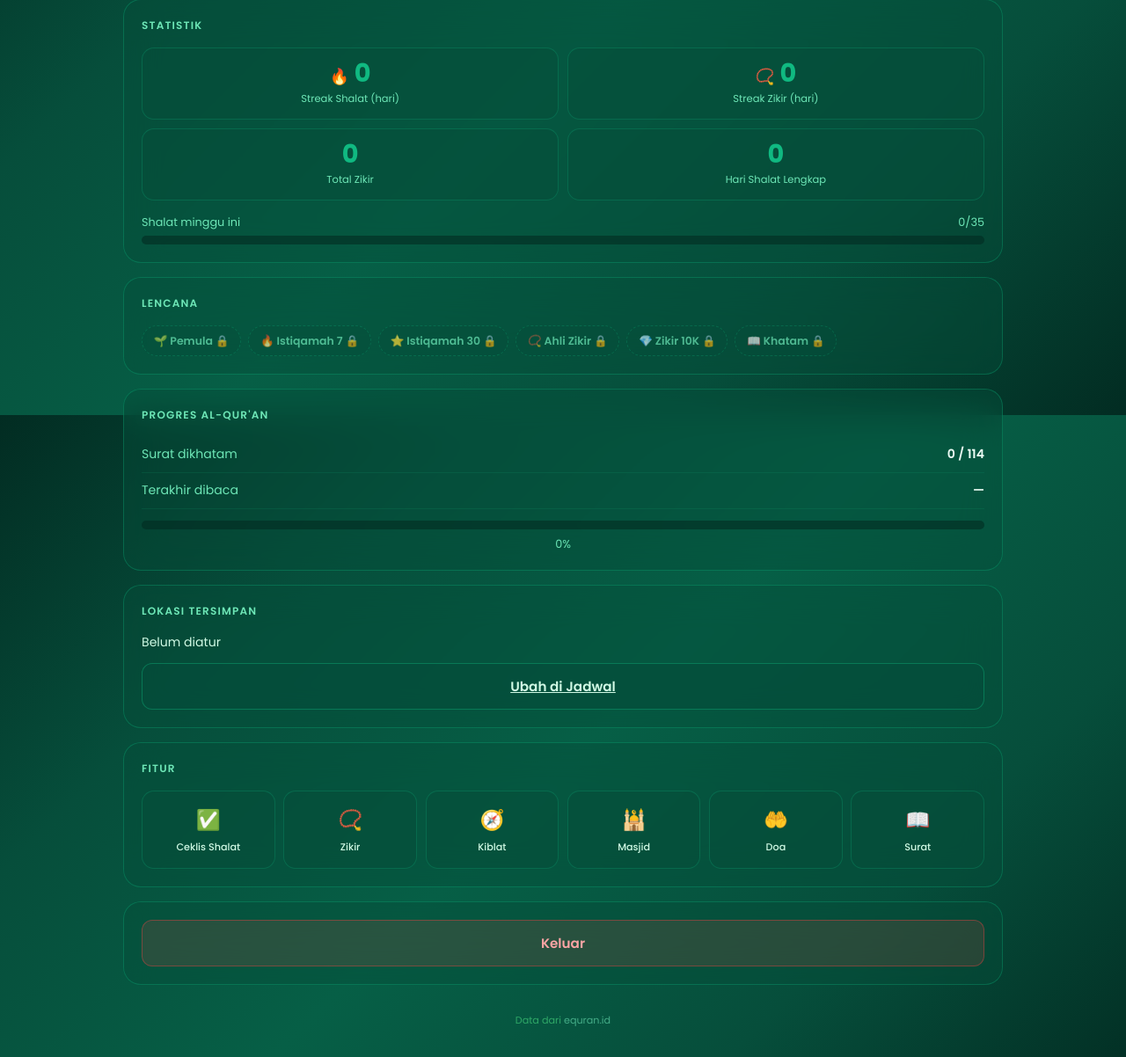
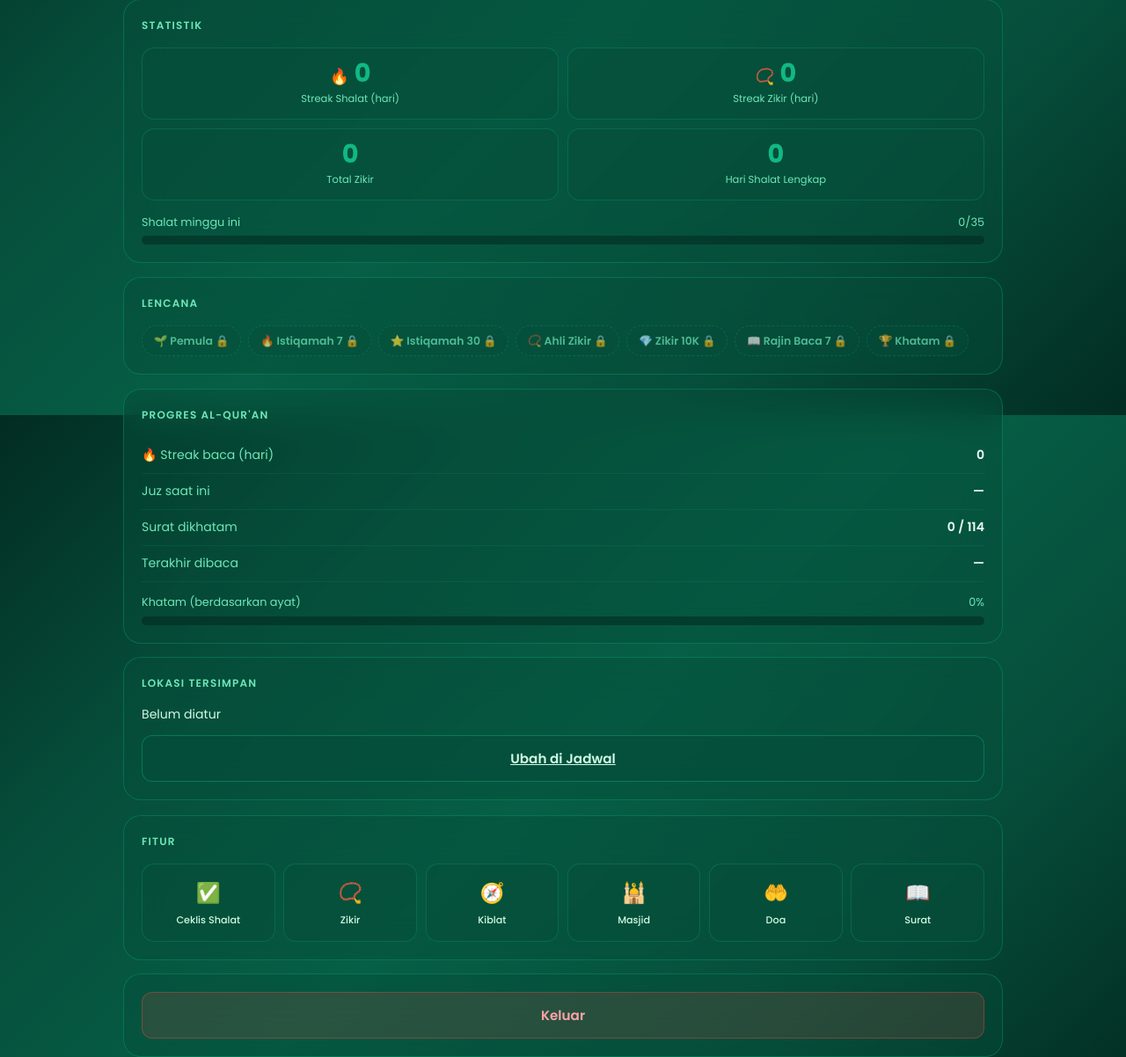
Before and after one commit to Zetakai/website-jadwal-solat-flask, a Flask app: page /profile in a window 1280 px wide. Shown: the part 328-1530 px from the top of the page at 88% size. Run offline with Flask 3, Linux system fonts and the light colour scheme; the visitor is signed in with stand-in values (Sample User, id 1); data that the repository does not hold is empty; some web fonts are replaced.

Commit message:
feat: richer Quran reading progress + reading streak
- Auto-track furthest ayat while scrolling (IntersectionObserver) plus
  explicit per-ayat 'mark here' button; auto-resume to last position
- Sticky in-surah progress bar (ayat x/y + current juz)
- Ayat-weighted khatam percent (6236 ayat) instead of surah count
- Juz math: AYAT_COUNTS + JUZ_STARTS constants, juz_of() helper
- ReadingLog model + daily reading streak in /stats, shown on profile
- Fix desktop zikir layout: totals + calendar share the right column

```diff
--- a/app/blueprints/tracker.py
+++ b/app/blueprints/tracker.py
@@ -6,8 +6,8 @@ from flask_login import login_required, current_user
 
 from ..extensions import db
 from ..models import (
-    QuranProgress, SuratRead, ZikirLog, PrayerLog,
-    ZIKIR_KEYS, PRAYER_FIELDS, TOTAL_SURAT,
+    QuranProgress, SuratRead, ZikirLog, PrayerLog, ReadingLog,
+    ZIKIR_KEYS, PRAYER_FIELDS, TOTAL_SURAT, TOTAL_JUZ, juz_of,
 )
 
 tracker_bp = Blueprint("tracker", __name__, url_prefix="/api/me")
@@ -101,6 +101,11 @@ def save_progress():
         db.session.add(p)
     else:
         p.last_surat, p.last_ayat = surat, ayat
+
+    # Catat hari membaca (untuk streak) — satu baris per tanggal.
+    today = date.today()
+    if not ReadingLog.query.filter_by(user_id=current_user.id, log_date=today).first():
+        db.session.add(ReadingLog(user_id=current_user.id, log_date=today))
     db.session.commit()
     return jsonify(p.to_dict())
 
@@ -273,6 +278,11 @@ def stats():
     zikir_days = {r.log_date for r in zikir_rows if r.count > 0}
     zikir_total = sum(r.count for r in zikir_rows)
 
+    # Baca Al-Qur'an
+    reading_days = {r.log_date for r in current_user.reading_logs}
+    p = current_user.quran_progress
+    current_juz = juz_of(p.last_surat, p.last_ayat) if p else 0
+
     return jsonify({
         "prayer_streak": _trailing_streak(full_days),
         "prayer_full_days": len(full_days),
@@ -280,6 +290,10 @@ def stats():
         "zikir_streak": _trailing_streak(zikir_days),
         "zikir_active_days": len(zikir_days),
         "zikir_total": zikir_total,
+        "reading_streak": _trailing_streak(reading_days),
+        "reading_days": len(reading_days),
+        "current_juz": current_juz,
+        "total_juz": TOTAL_JUZ,
         "khatam_percent": current_user.khatam_percent,
         "reads_count": len(current_user.surat_reads),
         "total_surat": TOTAL_SURAT,
--- a/app/models.py
+++ b/app/models.py
@@ -19,6 +19,46 @@ ZIKIR_TYPES = [
 ZIKIR_KEYS = {z["key"] for z in ZIKIR_TYPES}
 
 PRAYER_FIELDS = ("subuh", "dzuhur", "ashar", "maghrib", "isya")
+
+# Jumlah ayat tiap surat (Hafs). Indeks 0 tak dipakai (surat 1..114).
+AYAT_COUNTS = [
+    0, 7, 286, 200, 176, 120, 165, 206, 75, 129, 109, 123, 111, 43, 52, 99,
+    128, 111, 110, 98, 135, 112, 78, 118, 64, 77, 227, 93, 88, 69, 60, 34, 30,
+    73, 54, 45, 83, 182, 88, 75, 85, 54, 53, 89, 59, 37, 35, 38, 29, 18, 45,
+    60, 49, 62, 55, 78, 96, 29, 22, 24, 13, 14, 11, 11, 18, 12, 12, 30, 52, 52,
+    44, 28, 28, 20, 56, 40, 31, 50, 40, 46, 42, 29, 19, 36, 25, 22, 17, 19, 26,
+    30, 20, 15, 21, 11, 8, 8, 19, 5, 8, 8, 11, 11, 8, 3, 9, 5, 4, 7, 3, 6, 3,
+    5, 4, 5, 6,
+]
+TOTAL_AYAT = sum(AYAT_COUNTS)  # 6236
+
+# Awal tiap juz (surat, ayat) — 30 juz.
+JUZ_STARTS = [
+    (1, 1), (2, 142), (2, 253), (3, 93), (4, 24), (4, 148), (5, 82), (6, 111),
+    (7, 88), (8, 41), (9, 93), (11, 6), (12, 53), (15, 1), (17, 1), (18, 75),
+    (21, 1), (23, 1), (25, 21), (27, 56), (29, 46), (33, 31), (36, 28),
+    (39, 32), (41, 47), (46, 1), (51, 31), (58, 1), (67, 1), (78, 1),
+]
+TOTAL_JUZ = 30
+
+
+def global_ayat_index(surat, ayat):
+    """Nomor ayat global (1..6236) dari posisi surat:ayat."""
+    return sum(AYAT_COUNTS[1:surat]) + ayat
+
+
+# Indeks global awal tiap juz (untuk pencarian cepat).
+_JUZ_START_INDEX = [global_ayat_index(s, a) for s, a in JUZ_STARTS]
+
+
+def juz_of(surat, ayat):
+    """Juz (1..30) yang memuat posisi surat:ayat."""
+    idx = global_ayat_index(surat, ayat)
+    juz = 1
+    for j, start in enumerate(_JUZ_START_INDEX, start=1):
+        if idx >= start:
+            juz = j
+    return juz
 
 
 @login_manager.user_loader
@@ -52,6 +92,9 @@ class User(UserMixin, db.Model):
     prayer_logs = db.relationship(
         "PrayerLog", backref="user", cascade="all, delete-orphan",
     )
+    reading_logs = db.relationship(
+        "ReadingLog", backref="user", cascade="all, delete-orphan",
+    )
 
     def set_password(self, password):
         self.password_hash = generate_password_hash(password)
@@ -61,7 +104,9 @@ class User(UserMixin, db.Model):
 
     @property
     def khatam_percent(self):
-        return round(len(self.surat_reads) / TOTAL_SURAT * 100, 1)
+        # Berbobot jumlah ayat (lebih akurat daripada jumlah surat).
+        read_ayat = sum(AYAT_COUNTS[r.surat_no] for r in self.surat_reads)
+        return round(read_ayat / TOTAL_AYAT * 100, 1)
 
     def __repr__(self):
         return f"<User {self.email}>"
@@ -84,6 +129,7 @@ class QuranProgress(db.Model):
         return {
             "last_surat": self.last_surat,
             "last_ayat": self.last_ayat,
+            "juz": juz_of(self.last_surat, self.last_ayat),
             "updated_at": self.updated_at.isoformat() if self.updated_at else None,
         }
 
@@ -96,6 +142,16 @@ class SuratRead(db.Model):
     user_id = db.Column(db.Integer, db.ForeignKey("users.id"), nullable=False)
     surat_no = db.Column(db.Integer, nullable=False)
     created_at = db.Column(db.DateTime, default=datetime.utcnow)
+
+
+class ReadingLog(db.Model):
+    """Satu baris per hari saat pengguna membaca Al-Qur'an (untuk streak)."""
+    __tablename__ = "reading_logs"
+    __table_args__ = (db.UniqueConstraint("user_id", "log_date"),)
+
+    id = db.Column(db.Integer, primary_key=True)
+    user_id = db.Column(db.Integer, db.ForeignKey("users.id"), nullable=False)
+    log_date = db.Column(db.Date, nullable=False, default=date.today)
 
 
 class ZikirLog(db.Model):
--- a/templates/profile.html
+++ b/templates/profile.html
@@ -47,10 +47,14 @@
 
 <div class="card">
     <div class="card-title">Progres Al-Qur'an</div>
+    <div class="stat-row"><span class="k">🔥 Streak baca (hari)</span><span class="v" id="read-streak">0</span></div>
+    <div class="stat-row"><span class="k">Juz saat ini</span><span class="v" id="cur-juz">—</span></div>
     <div class="stat-row"><span class="k">Surat dikhatam</span><span class="v" id="reads">—</span></div>
     <div class="stat-row"><span class="k">Terakhir dibaca</span><span class="v" id="last">—</span></div>
-    <div class="progress-track" style="margin-top:0.8rem;"><div class="progress-fill" id="bar" style="width:0%"></div></div>
-    <div style="text-align:center;color:#6ee7b7;font-size:0.8rem;margin-top:0.5rem;" id="pct">0%</div>
+    <div style="display:flex;justify-content:space-between;font-size:0.8rem;color:#6ee7b7;margin:0.9rem 0 0.4rem;">
+        <span>Khatam (berdasarkan ayat)</span><span id="pct">0%</span>
+    </div>
+    <div class="progress-track"><div class="progress-fill" id="bar" style="width:0%"></div></div>
     <a href="#" id="resume" class="btn btn-ghost" style="margin-top:1rem;display:none;">Lanjutkan Membaca</a>
 </div>
 
@@ -88,7 +92,8 @@ const BADGES = [
     { emoji: '⭐', name: 'Istiqamah 30', has: s => s.prayer_streak >= 30 },
     { emoji: '📿', name: 'Ahli Zikir', has: s => s.zikir_total >= 1000 },
     { emoji: '💎', name: 'Zikir 10K', has: s => s.zikir_total >= 10000 },
-    { emoji: '📖', name: 'Khatam', has: s => s.khatam_percent >= 100 },
+    { emoji: '📖', name: 'Rajin Baca 7', has: s => s.reading_streak >= 7 },
+    { emoji: '🏆', name: 'Khatam', has: s => s.khatam_percent >= 100 },
 ];
 
 async function loadStats() {
@@ -99,6 +104,8 @@ async function loadStats() {
     document.getElementById('s-prayer-days').textContent = s.prayer_full_days;
     document.getElementById('s-week-txt').textContent = s.prayer_week + '/35';
     document.getElementById('s-week-bar').style.width = (s.prayer_week / 35 * 100) + '%';
+    document.getElementById('read-streak').textContent = s.reading_streak;
+    document.getElementById('cur-juz').textContent = s.current_juz ? s.current_juz + ' / ' + s.total_juz : '—';
     document.getElementById('badges').innerHTML = BADGES.map(b => {
         const on = b.has(s);
         return `<span class="badge ${on ? 'on' : 'off'}">${b.emoji} ${b.name}${on ? '' : ' 🔒'}</span>`;
--- a/templates/zikir.html
+++ b/templates/zikir.html
@@ -72,6 +72,7 @@
     <div class="readonly-note" id="readonly-note" style="display:none;">Riwayat — hanya hari ini yang bisa ditambah.</div>
 </div>
 
+<div>
     <div class="card">
         <div class="card-title">Total (tanggal terpilih)</div>
         <div id="totals" style="font-size:0.85rem;color:#d1fae5;line-height:1.8;"></div>
@@ -86,6 +87,7 @@
         <div class="cal-grid" id="cal-dow"></div>
         <div class="cal-grid" id="cal-grid" style="margin-top:4px;"></div>
         <div style="font-size:0.7rem;color:#6ee7b7;opacity:0.75;margin-top:0.6rem;">Angka = total zikir hari itu.</div>
+    </div>
 </div>
 </div>
 {% endblock %}
```
Also changed, not shown: migrations/versions/948ef4080da2_add_reading_logs.py (added, +35 -0 lines), templates/detail_surat.html (+93 -11 lines), README.md. Lines whose indentation alone changed are shown as unchanged.
